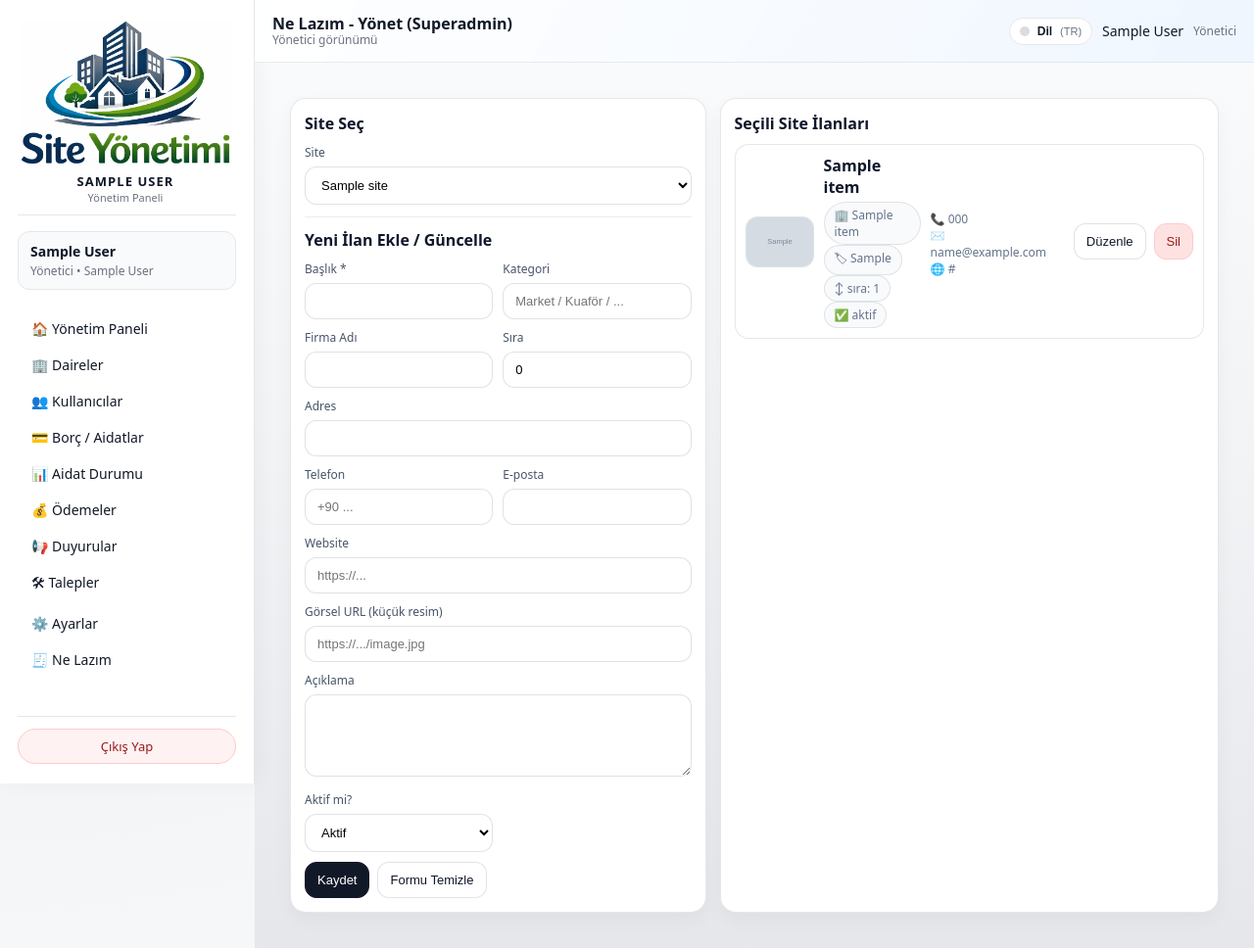
After one commit to aydogmusserhat/siteyonetim, a Flask app: page /admin/ne-lazim/manage in a window 1280 px wide. The commit adds this page. Shown: the whole page at 98% size. Run offline with Flask 3, Linux system fonts and the light colour scheme; the visitor is signed in with stand-in values (Sample User, id 1); tables that the repository leaves empty hold one stand-in row (values such as "Sample post"); grey boxes marked "Sample" are stand-in pictures.

Commit message:
ne lazım sayfası eklendi

```diff
--- a/routes/admin_routes.py
+++ b/routes/admin_routes.py
@@ -36,6 +36,7 @@ from models.site_model import Site  # 🔸 site modeli
 from audit_logging import log_action
 from typing import Optional
 
+from models.need_item_model import NeedItem
 
 import json
 from audit_logging import AuditLog  # audit_logging.py içindeki model
@@ -3344,3 +3345,170 @@ def settings():
         settings=settings_obj,
         site=site,
     )
+# ============================= ne lazım ========================================
+def _get_active_site_id_for_user(user: Optional[User]) -> Optional[int]:
+    # 1) Session'dan
+    site_id = session.get("active_site_id")
+    if site_id:
+        return int(site_id)
+
+    # 2) Kullanıcı site_id
+    if user and getattr(user, "site_id", None):
+        return int(user.site_id)
+
+    # 3) get_current_site fallback (session'ı da dolduruyor)
+    site = get_current_site()
+    return int(site.id) if site else None
+
+@admin_bp.route("/ne-lazim", methods=["GET"])
+@admin_required
+def ne_lazim():
+    admin_user = _get_current_admin()
+    site_id = _get_active_site_id_for_user(admin_user)
+    if not site_id:
+        flash("Bu sayfayı görmek için aktif bir site seçili olmalı.", "error")
+        return redirect(url_for("admin.dashboard"))
+
+    items = (
+        NeedItem.query
+        .filter_by(site_id=site_id, is_active=True)
+        .order_by(NeedItem.sort_order.asc(), NeedItem.id.desc())
+        .all()
+    )
+
+    return render_template(
+        "ne_lazim.html",
+        items=items,
+        active_site_name=session.get("active_site_name"),
+    )
+@admin_bp.route("/ne-lazim/manage", methods=["GET"])
+@admin_required
+def ne_lazim_manage():
+    if not _require_super_admin():
+        flash("Bu sayfayı sadece Süper Admin görüntüleyebilir.", "error")
+        return redirect(url_for("admin.ne_lazim"))
+
+    sites = Site.query.order_by(Site.name.asc()).all()
+    if not sites:
+        flash("Önce en az 1 site oluşturmalısınız.", "error")
+        return redirect(url_for("admin.dashboard"))
+
+    selected_site_id = request.args.get("site_id", type=int) or sites[0].id
+
+    items = (
+        NeedItem.query
+        .filter_by(site_id=selected_site_id)
+        .order_by(NeedItem.sort_order.asc(), NeedItem.id.desc())
+        .all()
+    )
+
+    items_json = [
+        {
+            "id": it.id,
+            "title": it.title,
+            "category": it.category or "",
+            "company_name": it.company_name or "",
+            "sort_order": it.sort_order or 0,
+            "address": it.address or "",
+            "phone": it.phone or "",
+            "email": it.email or "",
+            "website": it.website or "",
+            "image_url": it.image_url or "",
+            "description": it.description or "",
+            "is_active": bool(it.is_active),
+        }
+        for it in items
+    ]
+
+    return render_template(
+        "admin/ne_lazim_manage.html",
+        sites=sites,
+        selected_site_id=selected_site_id,
+        items=items,
+        items_json=items_json,
+    )
+
+
+
+@admin_bp.route("/ne-lazim/save", methods=["POST"])
+@admin_required
+def ne_lazim_save():
+    if not _require_super_admin():
+        flash("Bu işlemi sadece Süper Admin yapabilir.", "error")
+        return redirect(url_for("admin.ne_lazim"))
+
+    site_id = request.form.get("site_id", type=int)
+    if not site_id:
+        flash("Site seçimi zorunlu.", "error")
+        return redirect(url_for("admin.ne_lazim_manage"))
+
+    item_id = request.form.get("item_id", type=int)
+    title = (request.form.get("title") or "").strip()
+    if not title:
+        flash("Başlık zorunlu.", "error")
+        return redirect(url_for("admin.ne_lazim_manage", site_id=site_id))
+
+    def _s(v): return (v or "").strip() or None
+
+    is_active = (request.form.get("is_active") or "1") == "1"
+    sort_order = request.form.get("sort_order", type=int) or 0
+
+    try:
+        if item_id:
+            it = NeedItem.query.get(item_id)
+            if not it:
+                flash("Kayıt bulunamadı.", "error")
+                return redirect(url_for("admin.ne_lazim_manage", site_id=site_id))
+            it.site_id = site_id
+        else:
+            it = NeedItem(site_id=site_id)
+            db.session.add(it)
+
+        it.title = title
+        it.category = _s(request.form.get("category"))
+        it.company_name = _s(request.form.get("company_name"))
+        it.address = _s(request.form.get("address"))
+        it.phone = _s(request.form.get("phone"))
+        it.email = _s(request.form.get("email"))
+        it.website = _s(request.form.get("website"))
+        it.image_url = _s(request.form.get("image_url"))
+        it.description = _s(request.form.get("description"))
+        it.is_active = is_active
+        it.sort_order = sort_order
+
+        db.session.commit()
+        flash("Kaydedildi.", "success")
+
+    except SQLAlchemyError as exc:
+        db.session.rollback()
+        current_app.logger.exception("Ne Lazım kaydetme hatası: %s", exc)
+        flash("Kaydedilirken hata oluştu.", "error")
+
+    return redirect(url_for("admin.ne_lazim_manage", site_id=site_id))
+
+
+@admin_bp.route("/ne-lazim/<int:item_id>/delete", methods=["POST"])
+@admin_required
+def ne_lazim_delete(item_id: int):
+    if not _require_super_admin():
+        flash("Bu işlemi sadece Süper Admin yapabilir.", "error")
+        return redirect(url_for("admin.ne_lazim"))
+
+    site_id = request.form.get("site_id", type=int)
+
+    try:
+        it = NeedItem.query.get(item_id)
+        if not it:
+            flash("Kayıt bulunamadı.", "error")
+            return redirect(url_for("admin.ne_lazim_manage", site_id=site_id))
+
+        db.session.delete(it)
+        db.session.commit()
+        flash("Silindi.", "success")
+
+    except SQLAlchemyError as exc:
+        db.session.rollback()
+        current_app.logger.exception("Ne Lazım silme hatası: %s", exc)
+        flash("Silinirken hata oluştu.", "error")
+
+    return redirect(url_for("admin.ne_lazim_manage", site_id=site_id))
--- a/templates/admin/dashboard.html
+++ b/templates/admin/dashboard.html
@@ -470,7 +470,7 @@ tr.is-active-month-row {
 }
 
 .scrollable-container {
-  max-height: 240px;
+  max-height: 440px;
   overflow-y: auto;
   border-radius: 6px;
 }
--- /dev/null
+++ b/templates/admin/ne_lazim_manage.html
@@ -0,0 +1,222 @@
+{% extends "base.html" %}
+{% block title %}Ne Lazım - Yönet{% endblock %}
+{% block topbar_title %}Ne Lazım - Yönet (Superadmin){% endblock %}
+
+{% block content %}
+<style>
+  .wrap{ max-width:1100px; margin:0 auto; padding:16px; }
+  .grid{ display:grid; grid-template-columns: 1fr 1.2fr; gap:14px; }
+  .card{ background:#fff; border:1px solid rgba(15,23,42,.10); border-radius:16px; padding:14px; box-shadow:0 8px 20px rgba(0,0,0,.04); }
+  .h{ font-weight:900; color:#0f172a; margin-bottom:10px; }
+  .row{ display:grid; grid-template-columns: 1fr 1fr; gap:10px; }
+  label{ font-size:12px; color:#475569; display:block; margin-bottom:6px; }
+  input, select, textarea{
+    width:100%; padding:10px 12px; border-radius:12px;
+    border:1px solid rgba(15,23,42,.12); outline:none; font-size:13px;
+    background:#fff;
+  }
+  textarea{ min-height:84px; resize:vertical; }
+  .btns{ display:flex; gap:8px; flex-wrap:wrap; margin-top:10px; }
+  .btn{
+    border:1px solid rgba(15,23,42,.12);
+    background:#fff; color:#0f172a;
+    border-radius:12px; padding:10px 12px; font-size:13px; cursor:pointer;
+  }
+  .btn.primary{ background:#111827; color:#fff; border-color:#111827; }
+  .btn.danger{ background:#fee2e2; border-color:#fecaca; color:#991b1b; }
+  .table{ width:100%; border-collapse:separate; border-spacing:0 8px; }
+  .tr{ background:#fff; border:1px solid rgba(15,23,42,.10); }
+  .trow{ border:1px solid rgba(15,23,42,.10); }
+  .titem{
+    display:grid; grid-template-columns: 70px 1fr 1fr 140px;
+    gap:10px; align-items:center;
+    padding:10px; border:1px solid rgba(15,23,42,.10);
+    border-radius:14px; background:#fff;
+  }
+  .img{ width:70px; height:52px; border-radius:12px; background:#f1f5f9; border:1px solid rgba(15,23,42,.08); overflow:hidden; display:flex; align-items:center; justify-content:center; font-size:12px; color:#94a3b8; }
+  .img img{ width:100%; height:100%; object-fit:cover; display:block; }
+  .meta{ font-size:12px; color:#64748b; margin-top:4px; }
+  .ops{ display:flex; gap:8px; justify-content:flex-end; flex-wrap:wrap; }
+  .pill{ display:inline-flex; gap:6px; align-items:center; padding:4px 10px; border-radius:999px; font-size:12px; border:1px solid rgba(15,23,42,.10); background:#f8fafc; }
+  @media (max-width: 920px){
+    .grid{ grid-template-columns:1fr; }
+    .titem{ grid-template-columns: 70px 1fr; }
+    .ops{ grid-column:1/-1; justify-content:flex-start; }
+  }
+</style>
+<script>
+  const ITEMS = {{ items_json|tojson }};
+</script>
+<div class="wrap">
+
+  <div class="grid">
+    <div class="card">
+      <div class="h">Site Seç</div>
+      <form method="get" action="{{ url_for('admin.ne_lazim_manage', lang=LANG) }}">
+        <label>Site</label>
+        <select name="site_id" onchange="this.form.submit()">
+          {% for s in sites %}
+            <option value="{{ s.id }}" {% if s.id == selected_site_id %}selected{% endif %}>
+              {{ s.name }}
+            </option>
+          {% endfor %}
+        </select>
+      </form>
+
+      <hr style="border:none; border-top:1px solid rgba(15,23,42,.08); margin:12px 0;">
+
+      <div class="h">Yeni İlan Ekle / Güncelle</div>
+
+      <form method="post" action="{{ url_for('admin.ne_lazim_save', lang=LANG) }}">
+        <input type="hidden" name="site_id" value="{{ selected_site_id }}">
+        <input type="hidden" name="item_id" id="item_id">
+
+        <div class="row">
+          <div>
+            <label>Başlık *</label>
+            <input name="title" id="title" required>
+          </div>
+          <div>
+            <label>Kategori</label>
+            <input name="category" id="category" placeholder="Market / Kuaför / ...">
+          </div>
+        </div>
+
+        <div class="row" style="margin-top:10px;">
+          <div>
+            <label>Firma Adı</label>
+            <input name="company_name" id="company_name">
+          </div>
+          <div>
+            <label>Sıra</label>
+            <input name="sort_order" id="sort_order" type="number" value="0">
+          </div>
+        </div>
+
+        <div style="margin-top:10px;">
+          <label>Adres</label>
+          <input name="address" id="address">
+        </div>
+
+        <div class="row" style="margin-top:10px;">
+          <div>
+            <label>Telefon</label>
+            <input name="phone" id="phone" placeholder="+90 ...">
+          </div>
+          <div>
+            <label>E-posta</label>
+            <input name="email" id="email">
+          </div>
+        </div>
+
+        <div style="margin-top:10px;">
+          <label>Website</label>
+          <input name="website" id="website" placeholder="https://...">
+        </div>
+
+        <div style="margin-top:10px;">
+          <label>Görsel URL (küçük resim)</label>
+          <input name="image_url" id="image_url" placeholder="https://.../image.jpg">
+        </div>
+
+        <div style="margin-top:10px;">
+          <label>Açıklama</label>
+          <textarea name="description" id="description"></textarea>
+        </div>
+
+        <div class="row" style="margin-top:10px;">
+          <div>
+            <label>Aktif mi?</label>
+            <select name="is_active" id="is_active">
+              <option value="1" selected>Aktif</option>
+              <option value="0">Pasif</option>
+            </select>
+          </div>
+          <div></div>
+        </div>
+
+        <div class="btns">
+          <button class="btn primary" type="submit">Kaydet</button>
+          <button class="btn" type="button" onclick="resetForm()">Formu Temizle</button>
+        </div>
+      </form>
+    </div>
+
+    <div class="card">
+      <div class="h">Seçili Site İlanları</div>
+
+      {% if items and items|length > 0 %}
+        <div style="display:flex; flex-direction:column; gap:10px;">
+          {% for it in items %}
+            <div class="titem">
+              <div class="img">
+                {% if it.image_url %}<img src="{{ it.image_url }}" alt="img">{% else %}görsel{% endif %}
+              </div>
+
+              <div>
+                <div style="font-weight:900; color:#0f172a;">{{ it.title }}</div>
+                <div class="meta">
+                  {% if it.company_name %}<span class="pill">🏢 {{ it.company_name }}</span>{% endif %}
+                  {% if it.category %}<span class="pill">🏷 {{ it.category }}</span>{% endif %}
+                  <span class="pill">↕ sıra: {{ it.sort_order }}</span>
+                  <span class="pill">{{ "✅ aktif" if it.is_active else "⛔ pasif" }}</span>
+                </div>
+              </div>
+
+              <div>
+                <div class="meta">
+                  {% if it.phone %}📞 {{ it.phone }}<br>{% endif %}
+                  {% if it.email %}✉️ {{ it.email }}<br>{% endif %}
+                  {% if it.website %}🌐 {{ it.website }}{% endif %}
+                </div>
+              </div>
+
+              <div class="ops">
+                <button class="btn" type="button"
+                onclick='fillForm({{ it.id }}, ITEMS.find(x=>x.id==={{ it.id }}))'>Düzenle</button>
+
+
+                <form method="post" action="{{ url_for('admin.ne_lazim_delete', item_id=it.id, lang=LANG) }}"
+                      onsubmit="return confirm('Silinsin mi?');">
+                  <input type="hidden" name="site_id" value="{{ selected_site_id }}">
+                  <button class="btn danger" type="submit">Sil</button>
+                </form>
+              </div>
+            </div>
+          {% endfor %}
+        </div>
+      {% else %}
+        <div style="color:#64748b; font-size:13px;">
+          Bu site için ilan yok. Sol panelden ekleyebilirsin.
+        </div>
+      {% endif %}
+    </div>
+  </div>
+</div>
+
+<script>
+function resetForm(){
+  ["item_id","title","category","company_name","sort_order","address","phone","email","website","image_url","description"].forEach(id=>{
+    const el = document.getElementById(id);
+    if(!el) return;
+    el.value = (id === "sort_order") ? 0 : "";
+  });
+  document.getElementById("is_active").value = "1";
+}
+
+function fillForm(id, obj){
+  document.getElementById("item_id").value = id || "";
+  document.getElementById("title").value = obj.title || "";
+  document.getElementById("category").value = obj.category || "";
+  document.getElementById("company_name").value = obj.company_name || "";
+  document.getElementById("sort_order").value = (obj.sort_order ?? 0);
+  document.getElementById("address").value = obj.address || "";
+  document.getElementById("phone").value = obj.phone || "";
+  document.getElementById("email").value = obj.email || "";
+  document.getElementById("website").value = obj.website || "";
+  document.getElementById("image_url").value = obj.image_url || "";
+  document.getElementById("description").value = obj.description || "";
+  document.getElementById("is_active").value = obj.is_active ? "1" : "0";
+}
+</script>
+{% endblock %}
--- a/templates/base.html
+++ b/templates/base.html
@@ -131,6 +131,7 @@
     'default_brand_name': 'QR Site Yönetim',
     'default_site_name': 'Site / Apartman',
 
+    'menu_need_list': 'Ne Lazım',
     'role_super_admin': 'Sistem Süper Yöneticisi',
     'all_sites_global': 'Tüm Siteler (Genel)'
   },
@@ -167,6 +168,7 @@
     'default_brand_name': 'QR Site Management',
     'default_site_name': 'Site / Building',
 
+    'menu_need_list': 'Need List',
     'role_super_admin': 'System Super Admin',
     'all_sites_global': 'All Sites (Global)'
   },
@@ -208,6 +210,7 @@
     'default_brand_name': 'QR Управление',
     'default_site_name': 'Дом / Комплекс',
 
+    'menu_need_list': 'Что нужно',
     'role_super_admin': 'Супер-администратор системы',
     'all_sites_global': 'Все сайты (Глобально)'
   },
@@ -244,6 +247,7 @@
     'default_brand_name': 'QR Upravljanje',
     'default_site_name': 'Naselje / Zgrada',
 
+    'menu_need_list': 'Šta treba',
     'role_super_admin': 'Sistemski Super Admin',
     'all_sites_global': 'Svi sajtovi (Globalno)'
   }
@@ -392,6 +396,10 @@
            class="sidebar__link {% if endpoint == 'admin.settings' %}sidebar__link--active{% endif %}">
           ⚙️ {{ t('menu_settings') }}
         </a>
+        <a href="{{ url_for('admin.ne_lazim', lang=LANG) }}"
+          class="sidebar__link {% if endpoint == 'admin.ne_lazim' %}sidebar__link--active{% endif %}">
+          🧾 {{ t('menu_need_list') }}
+        </a>
 
       {% elif user_role == "resident" %}
 
@@ -418,6 +426,10 @@
         <a href="{{ url_for('resident.profil', lang=LANG) }}"
            class="sidebar__link {% if endpoint == 'resident.profil' %}sidebar__link--active{% endif %}">
           👤 {{ t('menu_profile') }}
+        </a>
+        <a href="{{ url_for('resident.ne_lazim', lang=LANG) }}"
+          class="sidebar__link {% if endpoint == 'resident.ne_lazim' %}sidebar__link--active{% endif %}">
+          🧾 {{ t('menu_need_list') }}
         </a>
 
       {% else %}
```
Also changed, not shown: models/need_item_model.py (added, +37 -0 lines), routes/resident_routes.py (+27 -0 lines), templates/ne_lazim.html (added, +140 -0 lines), instance/apartman.db, 1 other file.
